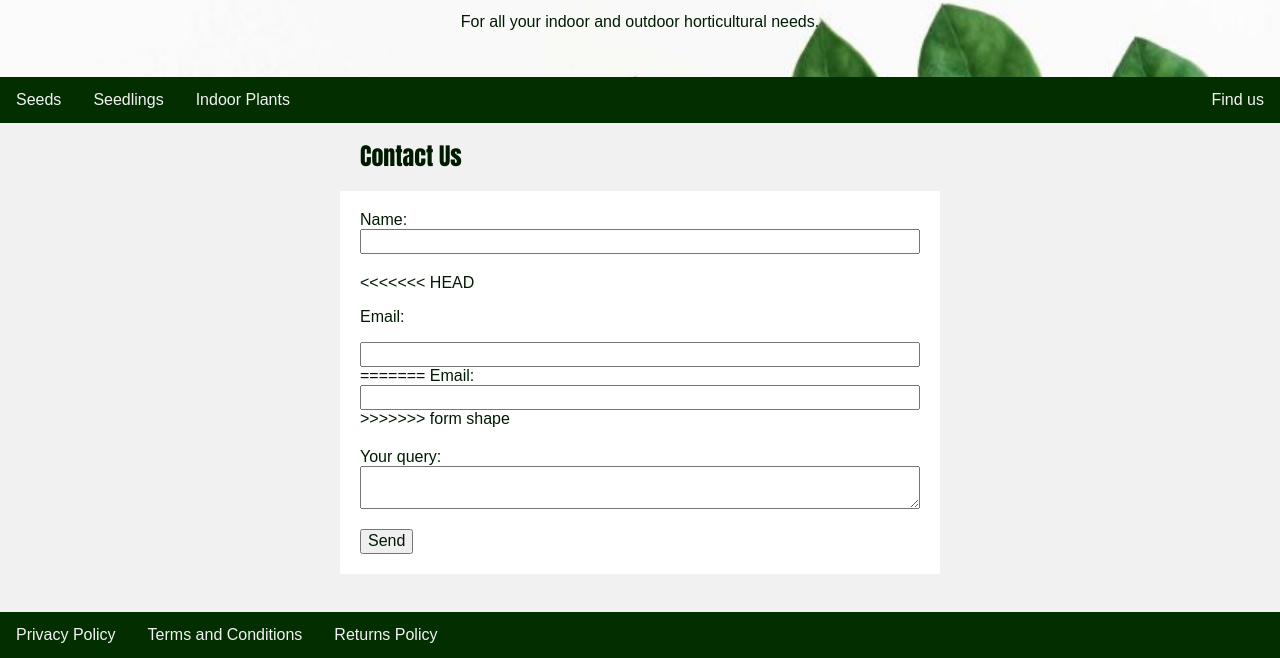
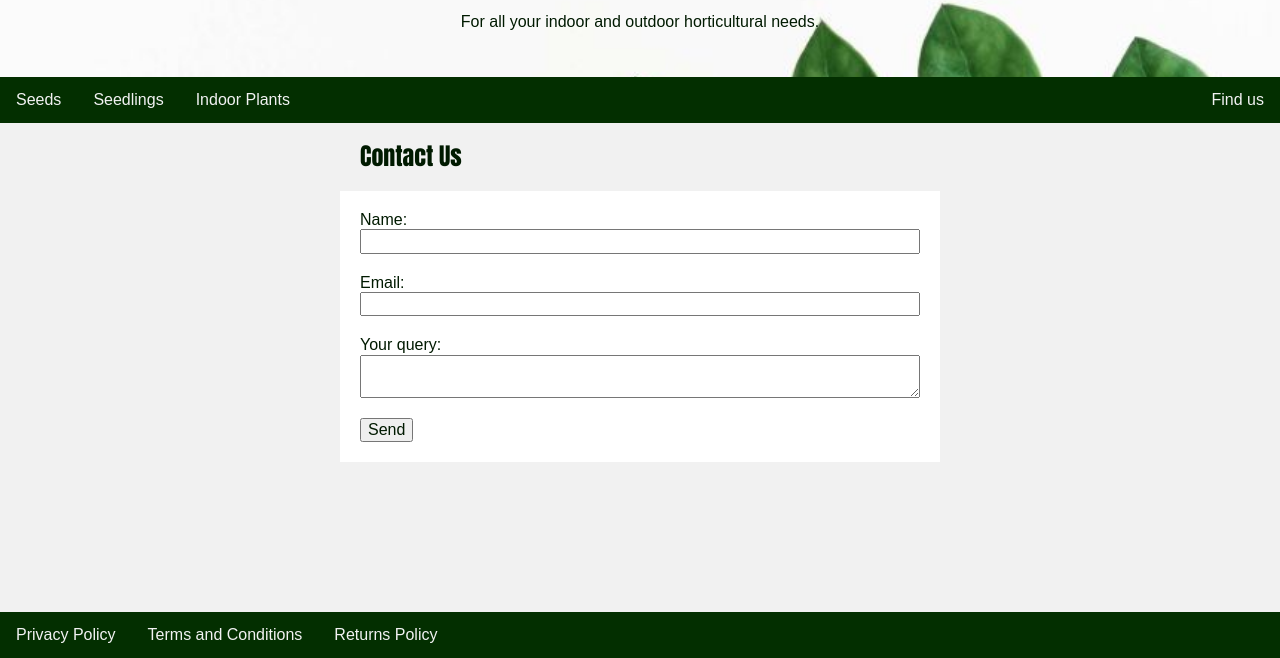
Before and after one commit to owennci/GardenHeavenSampleSite, a plain HTML site: page about.html in a window 1280 px wide. Shown: the part 142-800 px from the top of the page. Drawn offline with Linux system fonts and the light colour scheme.

Commit message:
post-rebase changes

```diff
--- a/about.html
+++ b/about.html
@@ -26,13 +26,8 @@
             <input type="text" name="name" />
           </label>
           <label>
-<<<<<<< HEAD
-            <p>Email:</p>
-            <input type="email" name="email" />
-=======
             Email:
             <input type="email" name="_replyto" />
->>>>>>> form shape
           </label>
           <label>
             Your query:
```
